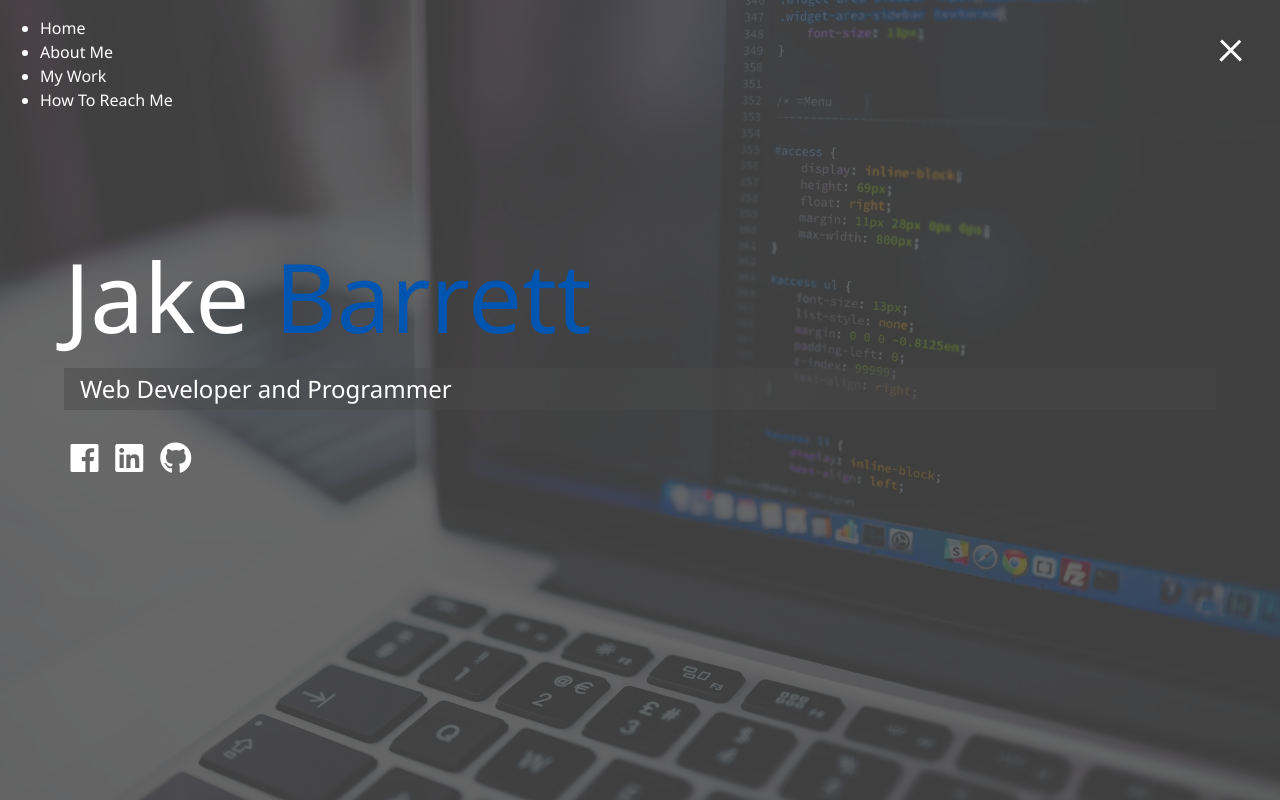
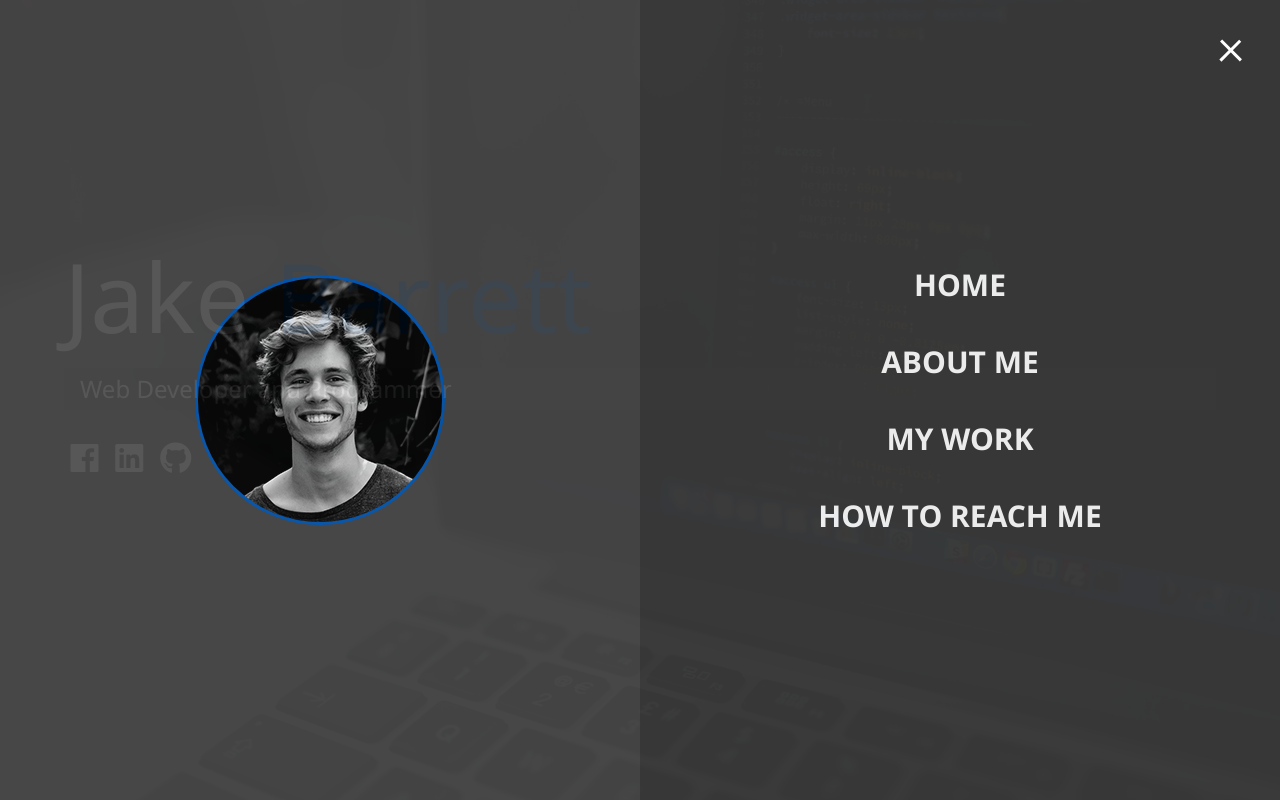
Before and after one commit to DevPoole/ResponsivePortfolio, a plain HTML site: page dist/index.html in a window 1280 px wide. Both pictures are taken after a click on the element 1231 px from the left and 47 px from the top of the page. Drawn offline with Linux system fonts and the light colour scheme.

Commit message:
menu overlay

```diff
--- a/dist/index.html
+++ b/dist/index.html
@@ -23,22 +23,22 @@
             </div>
             <ul class="menu-nav">
                 <li class="nav-item">
-                    <a href="/" class="nav-link">
+                    <a href="index.html" class="nav-link">
                         Home
                     </a>
                 </li>
                 <li class="nav-item">
-                    <a href="/about.html" class="nav-link">
+                    <a href="about.html" class="nav-link">
                         About Me
                     </a>
                 </li>
                 <li class="nav-item">
-                    <a href="/work.html" class="nav-link">
+                    <a href="work.html" class="nav-link">
                         My Work
                     </a>
                 </li>
                 <li class="nav-item">
-                    <a href="/contact.html" class="nav-link">
+                    <a href="contact.html" class="nav-link">
                         How To Reach Me
                     </a>
                 </li>
--- a/scss/_menu.scss
+++ b/scss/_menu.scss
@@ -34,5 +34,98 @@
             }
         }
     }
+}
 
+//Menu overlay
+.menu {
+    position: fixed;
+    top: 0;
+    width: 100%;
+    opacity: 0.9;
+    visibility: hidden;
+
+    &.show {
+        visibility: visible;
+    }
+
+    &-branding, &-nav {
+        display: flex;
+        flex-flow: column wrap;
+        align-items: center;
+        justify-content: center;
+        float: left;
+        width: 50%;
+        height: 100vh;
+        overflow: hidden;
+    }
+
+    &-nav {
+        margin: 0;
+        padding: 0;
+        background: darken(color(primary), 5);
+        list-style: none;
+        transform: translate3d(0, -100%, 0);
+        @include easeOut;
+
+        &.show {
+            //slide in from top
+            transform: translate3d(0, 0, 0);
+        }
+    }
+
+    &-branding {
+        background: color(primary);
+        transform: translate3d(0, 100%, 0);
+        @include easeOut;
+
+        &.show {
+            //slide in from bottom
+            transform: translate3d(0, 0, 0);
+        }
+
+        .portrait {
+            width: 250px;
+            height: 250px;
+            background: url('../images/portrait.jpg');
+            border-radius: 50%;
+            border: solid 3px color(secondary);
+        }
+    }
+
+    .nav-item {
+        transform: translate3d(600px, 0, 0);
+        @include easeOut;
+
+        &.show {
+            //slide in from right
+            transform: translate3d(0, 0, 0);
+        }
+
+        &.current > a {
+            color: color(secondary);
+        }
+    }
+
+    .nav-link {
+        display: inline-block;
+        position: relative;
+        font-size: 30px;
+        text-transform: uppercase;
+        padding: 1rem;
+        font-weight: 600;
+        color: #ffffff;
+        text-decoration: none;
+        @include easeOut;
+
+        &:hover {
+            color: color(secondary);
+        }
+    }
 }
+
+//delay each nav item slide by 0.1s
+@for $x from 1 through 4 {
+    .nav-item:nth-child(#{$x}) {
+        transition-delay: $x * 0.1s;
+    }
+}
```
Also changed, not shown: dist/css/main.css.
